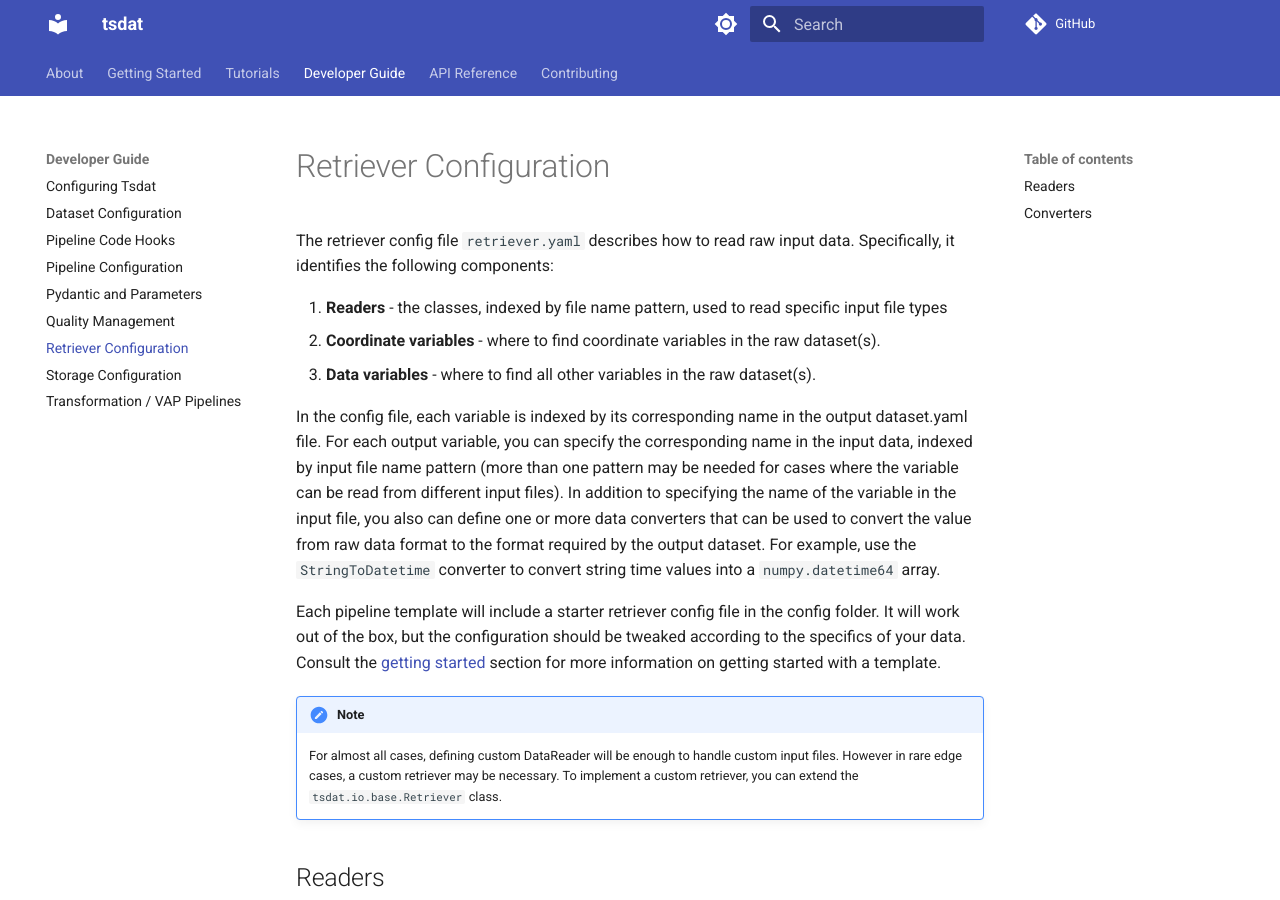
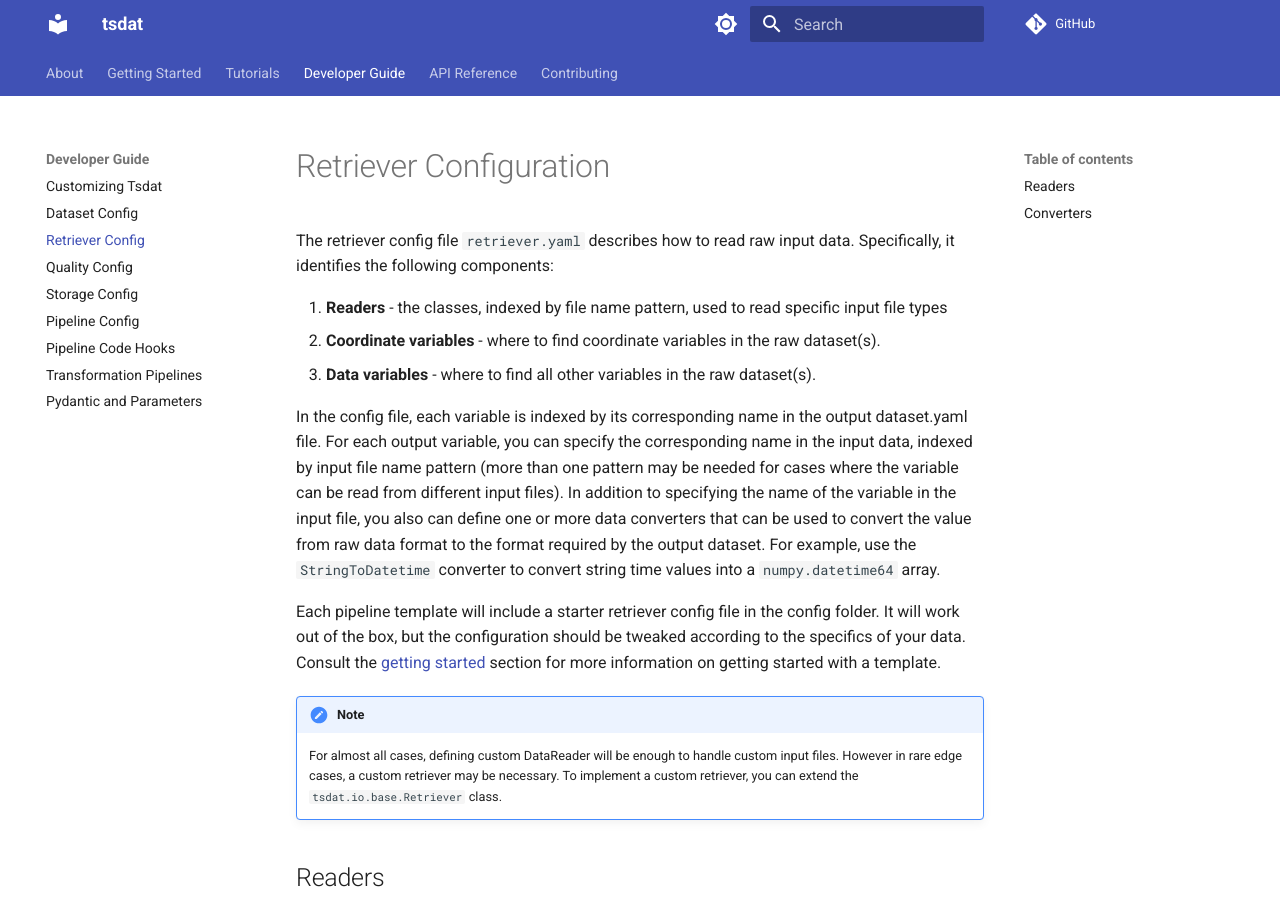
Before and after one commit to tsdat/tsdat, an MkDocs documentation site: the page built from docs/config/retriever_config.md, in a window 1280 px wide and 900 px high. Built offline with MkDocs 1.6.1 and Material for MkDocs 9.7.7, drawn with Linux system fonts in a browser that asks for light colours; comment, search, counter and statistics services are not loaded; some of the changed lines change nothing that is shown.

Commit message:
Organize developer guide more logically

```diff
--- a/mkdocs.yml
+++ b/mkdocs.yml
@@ -10,7 +10,16 @@
   - About: index.md
   - Getting Started: getting_started.md
   - Tutorials: tutorials/
-  - Developer Guide: config/
+  - Developer Guide:
+      - Customizing Tsdat: config/configuring_tsdat.md
+      - Dataset Config: config/dataset_config.md
+      - Retriever Config: config/retriever_config.md
+      - Quality Config: config/quality_control.md
+      - Storage Config: config/storage_config.md
+      - Pipeline Config: config/pipeline_config.md
+      - Pipeline Code Hooks: config/hook_functions.md
+      - Transformation Pipelines: config/transform_config.md
+      - Pydantic and Parameters: config/pydantic.md
   - API Reference: API/
   - Contributing: collaboration.md
 
```
